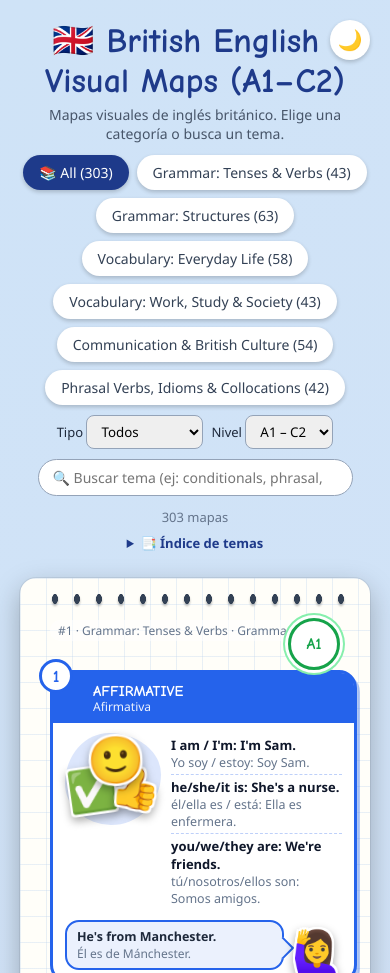
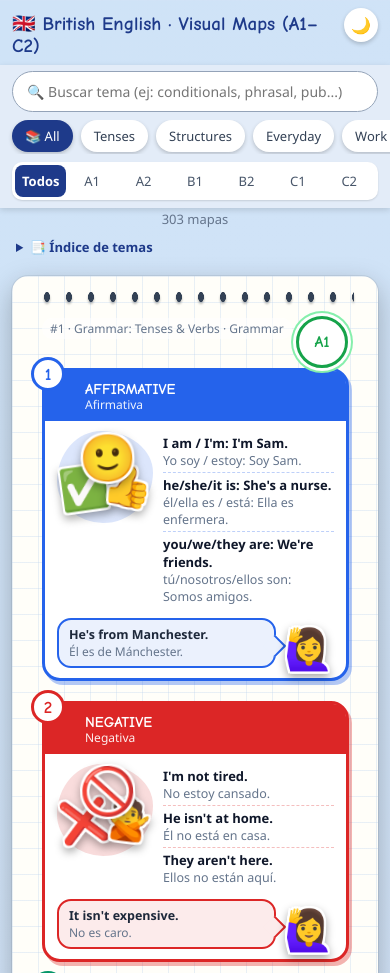
Before and after one commit to atta25/english-learning, a plain HTML site: page index.html in a window 390 px wide. Shown: the top 973 px of the page. Drawn offline with Linux system fonts and the light colour scheme.

Commit message:
Simplify filters and make them mobile-friendly

```diff
--- a/index.html
+++ b/index.html
@@ -124,6 +124,39 @@ document.documentElement.setAttribute("data-theme",t);})();
   html[data-theme="dark"] .exercise summary { color:#93c5fd; }
   html[data-theme="dark"] .exercise .ans { background:#14532d; color:#dcfce7; }
   @media (max-width:1000px){ .grid{grid-template-columns:1fr;} svg.arrows{display:none;} .tape{display:none} }
+
+  /* ---------- filter bar ---------- */
+  header { margin-bottom:0; }
+  #bar { max-width:1240px; margin:0 auto; display:flex; flex-direction:column; text-align:center; }
+  #bar #q { align-self:center; }
+  .hdr2 { max-width:1240px; margin:0 auto 18px; text-align:center; }
+  .seg { display:flex; align-self:center; width:min(420px,100%); margin-bottom:10px; background:#fff; border-radius:10px; padding:3px; box-shadow:0 1px 2px #0002; }
+  .count { margin-bottom:8px; }
+  .seg button { flex:1; border:none; background:none; padding:7px 0; font-size:13px; font-family:inherit; border-radius:8px; color:#475569; cursor:pointer; }
+  .seg button.on { background:var(--navy); color:#fff; font-weight:600; }
+  html[data-theme="dark"] .seg { background:#1e293b; }
+  html[data-theme="dark"] .seg button { color:#cbd5e1; }
+  html[data-theme="dark"] .seg button.on { background:#3b82f6; color:#fff; }
+  html[data-theme="dark"] #bar { background-color:transparent; }
+  @media (max-width:700px){
+    body { padding:0 12px 20px; }
+    header { padding-top:12px; }
+    header h1 { font-size:19px; margin:0 44px 8px 0; text-align:left; }
+    header p { display:none; }
+    #theme { top:8px; width:34px; height:34px; font-size:16px; }
+    #bar { position:sticky; top:0; z-index:30; margin:0 -12px; padding:6px 12px 8px; background:#e4ecf8f2; backdrop-filter:blur(6px); box-shadow:0 2px 6px #0002; }
+    html[data-theme="dark"] #bar { background:#0f172af2; box-shadow:0 2px 6px #0008; }
+    #bar #q { order:1; align-self:stretch; width:100%; margin-bottom:8px; padding:10px 14px; }
+    #bar .tabs { order:2; flex-wrap:nowrap; overflow-x:auto; justify-content:flex-start; margin:0 -12px 8px; padding:0 12px 2px; scrollbar-width:none; }
+    #bar .tabs::-webkit-scrollbar { display:none; }
+    #bar .tabs button { flex:none; padding:7px 13px; font-size:13px; white-space:nowrap; }
+    #bar .tabs button small { display:none; }
+    .seg { order:3; width:100%; margin-bottom:0; }
+    .count { padding:2px 4px; }
+    .hdr2 { margin-bottom:12px; }
+    .idx summary { text-align:left; padding-left:4px; }
+    .page { scroll-margin-top:130px; }
+  }
   @media print { #theme{display:none} html[data-theme="dark"] body{background:#fff} body{background:#fff;padding:0} header{display:none} .page{break-after:page;box-shadow:none;margin:0 auto} }
 </style>
 </head>
@@ -132,15 +165,16 @@ document.documentElement.setAttribute("data-theme",t);})();
   <button id="theme" type="button" aria-label="Cambiar modo claro/oscuro" title="Modo claro / oscuro"></button>
   <h1>🇬🇧 British English · Visual Maps (A1–C2)</h1>
   <p>Mapas visuales de inglés británico. Elige una categoría o busca un tema.</p>
+</header>
+<div id="bar">
   <div class="tabs" id="tabs"></div>
-  <div class="filters">
-    <label>Tipo <select id="ftype"><option value="">Todos</option><option>Vocabulary</option><option>Grammar</option><option>Expressions</option><option>Structures</option></select></label>
-    <label>Nivel <select id="flvl"><option value="">A1 – C2</option><option>A1</option><option>A2</option><option>B1</option><option>B2</option><option>C1</option><option>C2</option></select></label>
-  </div>
+  <div class="seg" id="seg"></div>
   <input id="q" type="search" placeholder="🔍 Buscar tema (ej: conditionals, phrasal, pub...)">
+</div>
+<div class="hdr2">
   <div class="count" id="count"></div>
   <details class="idx"><summary>📑 Índice de temas</summary><div class="chips" id="chips"></div></details>
-</header>
+</div>
 <div id="maps"></div>
 
 <script src="data/part1.js"></script>
@@ -184,13 +218,20 @@ const ALL = (window.MAPS || []).map((m,i)=>({...m, o:i}))
   .sort((a,b)=> LVL_ORDER.indexOf(a.lvl)-LVL_ORDER.indexOf(b.lvl) || CAT_ORDER.indexOf(a.cat)-CAT_ORDER.indexOf(b.cat) || a.o-b.o)
   .map((m,i)=>({...m, id:i}));
 const cats = [...new Set(ALL.map(m=>m.cat))];
-let curCat = "All", query = "";
+let curCat = "All", query = "", curLvl = "";
+const SHORT = {"Grammar: Tenses & Verbs":"Tenses","Grammar: Structures":"Structures","Phrasal Verbs, Idioms & Collocations":"Phrasal & Idioms","Vocabulary: Everyday Life":"Everyday","Vocabulary: Work, Study & Society":"Work & Study","Communication & British Culture":"Culture"};
 const esc = s => String(s).replace(/&/g,"&amp;").replace(/</g,"&lt;");
 
 function renderTabs(){
   const t = document.getElementById("tabs");
-  t.innerHTML = ["All",...cats].map(c=>`<button class="${c===curCat?"on":""}" data-c="${esc(c)}">${c==="All"?"📚 All":esc(c)} (${c==="All"?ALL.length:ALL.filter(m=>m.cat===c).length})</button>`).join("");
+  t.innerHTML = ["All",...cats].map(c=>`<button class="${c===curCat?"on":""}" data-c="${esc(c)}">${c==="All"?"📚 All":esc(SHORT[c]||c)} <small>(${c==="All"?ALL.length:ALL.filter(m=>m.cat===c).length})</small></button>`).join("");
   t.querySelectorAll("button").forEach(b=>b.onclick=()=>{curCat=b.dataset.c; render();});
+}
+
+function renderSeg(){
+  const s = document.getElementById("seg");
+  s.innerHTML = ["","A1","A2","B1","B2","C1","C2"].map(l=>`<button data-l="${l}" class="${curLvl===l?"on":""}">${l||"Todos"}</button>`).join("");
+  s.querySelectorAll("button").forEach(b=>b.onclick=()=>{curLvl=b.dataset.l; render();});
 }
 
 // positions for 2 or 3 stickers inside the picture blob: [left, top, size, rotation]
@@ -246,10 +287,11 @@ function paint(){
 }
 function render(){
   const q = query.toLowerCase();
-  const ft = document.getElementById("ftype").value, fl = document.getElementById("flvl").value;
-  const list = ALL.filter(m => (curCat==="All"||m.cat===curCat) && (!ft||m.type===ft) && (!fl||m.lvl===fl) &&
+  const fl = curLvl;
+  const list = ALL.filter(m => (curCat==="All"||m.cat===curCat) && (!fl||m.lvl===fl) &&
     (!q || (m.t+" "+m.es+" "+m.cat).toLowerCase().includes(q)));
   renderTabs();
+  renderSeg();
   document.getElementById("count").textContent = `${list.length} mapas`;
   const ch = document.getElementById("chips");
   ch.innerHTML = list.map((m,k)=>`<a href="#m${m.id}" data-k="${k}">${m.icon} ${m.id+1}. ${esc(m.t)}</a>`).join("");
@@ -300,7 +342,6 @@ function draw(){
 }
 
 document.getElementById("q").addEventListener("input",e=>{query=e.target.value.trim(); render();});
-["ftype","flvl"].forEach(id=>document.getElementById(id).addEventListener("change",render));
 window.addEventListener("resize",draw);
 document.addEventListener("toggle",draw,true);
 render();
```
